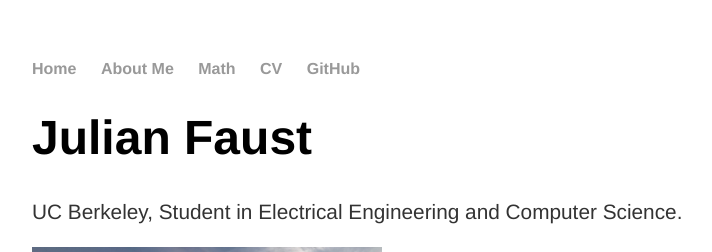
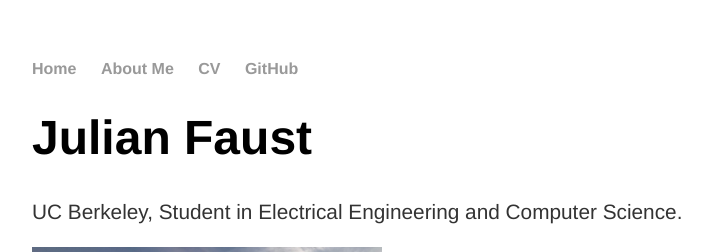
Before and after one commit to julianrfaust/julianrfaust.github.io, a Jekyll site: the page built from index.html, in a window 1280 px wide. Shown: the top 252 px of the page, without its empty margins (160-872 px from the left). Built offline with Jekyll 4.4.1, drawn with Linux system fonts in a browser that asks for light colours.

Commit message:
Update default.html

```diff
--- a/_layouts/default.html
+++ b/_layouts/default.html
@@ -10,7 +10,6 @@
 	    		<ul>
 	        		<li><a href="/">Home</a></li>
 		        	<li><a href="/about">About Me</a></li>
-				<li><a href="/math">Math</a></li>
 	        		<li><a href="/cv">CV</a></li>
 				<li><a href="http://github.com/julianrfaust">GitHub</a></li>
 	    		</ul>
```
